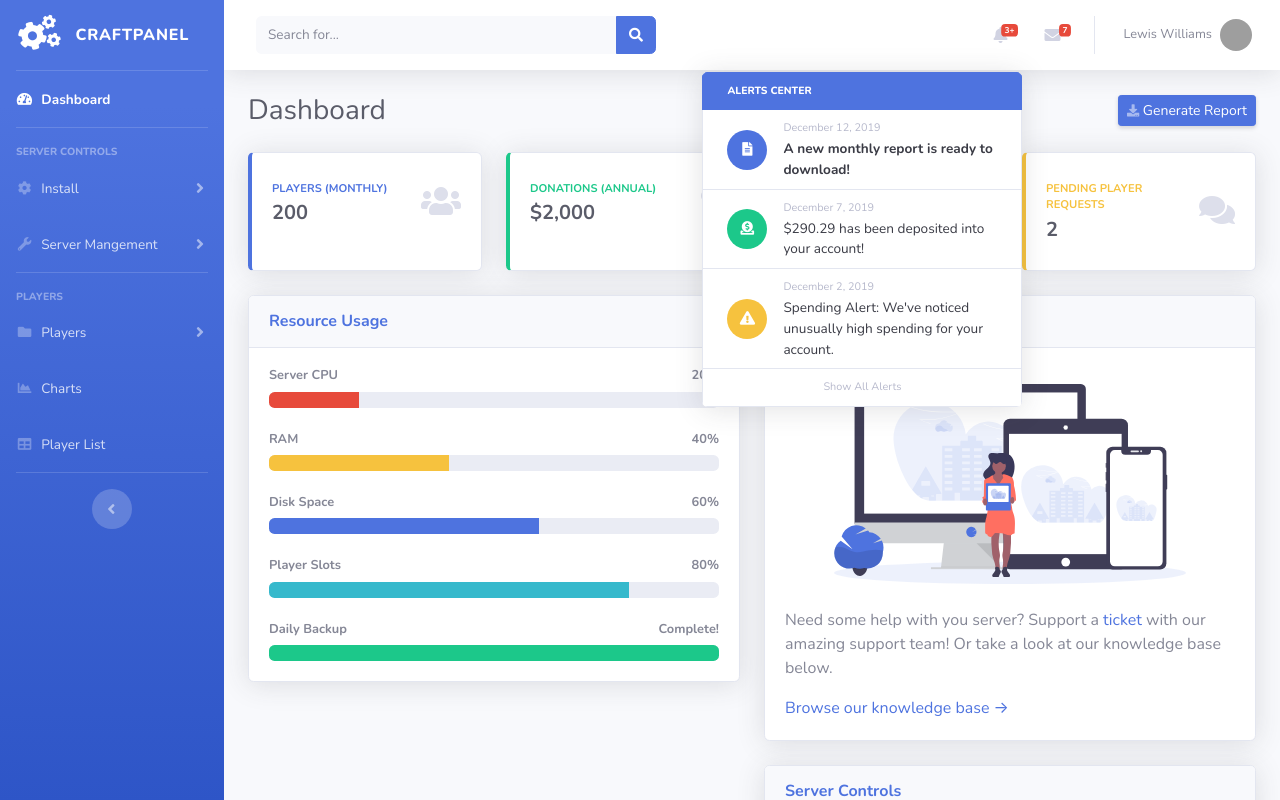
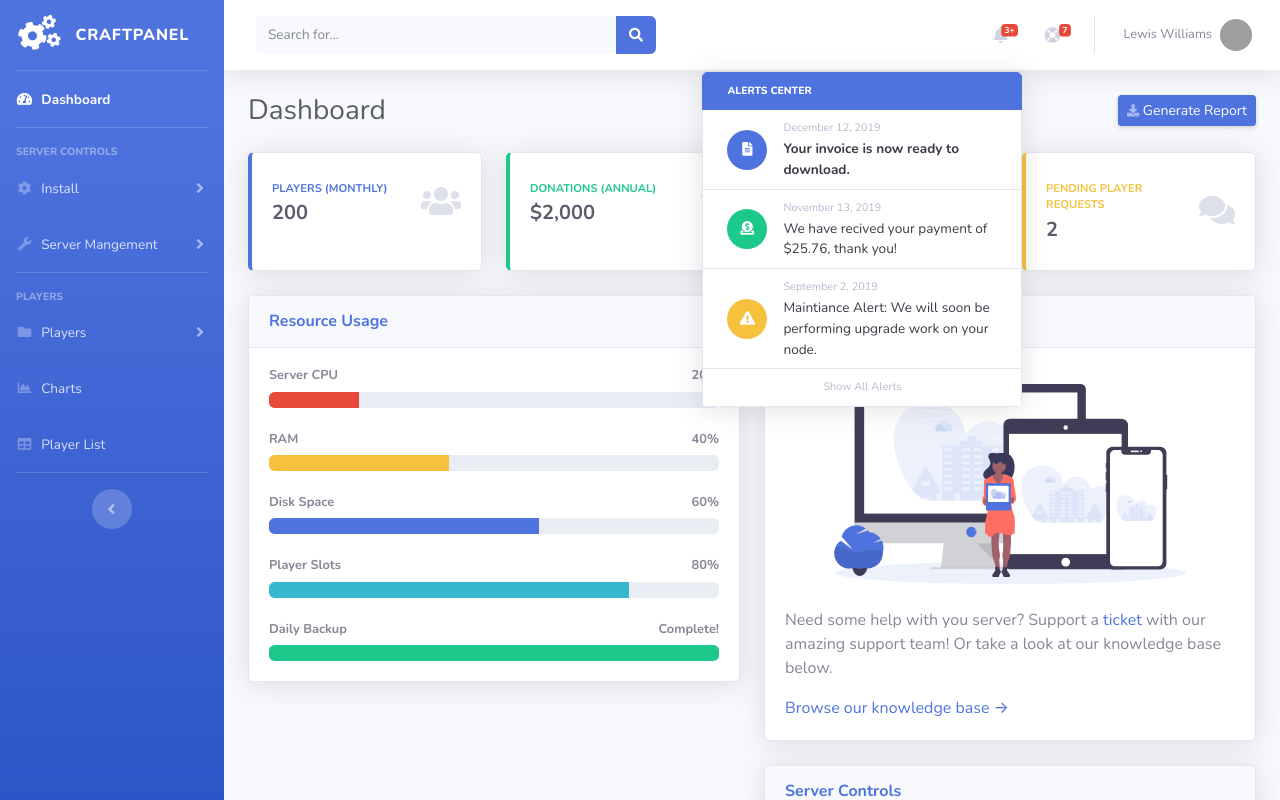
Before and after one commit to LDWme/Craft-Panel, a website with bundled scripts: page index.html in a window 1280 px wide. Both pictures are taken after a click on the button "3+". Shown: the top 800 px of the page. Built offline with nearby package versions, Linux system fonts and the light colour scheme; grey boxes are pictures that could not be loaded.

Commit message:
Updated alerts and support centre
Updated the alerts and support centre to show better examples of what they will be used for.

```diff
--- a/index.html
+++ b/index.html
@@ -207,7 +207,7 @@
                   </div>
                   <div>
                     <div class="small text-gray-500">December 12, 2019</div>
-                    <span class="font-weight-bold">A new monthly report is ready to download!</span>
+                    <span class="font-weight-bold">Your invoice is now ready to download.</span>
                   </div>
                 </a>
                 <a class="dropdown-item d-flex align-items-center" href="#">
@@ -217,8 +217,8 @@
                     </div>
                   </div>
                   <div>
-                    <div class="small text-gray-500">December 7, 2019</div>
-                    $290.29 has been deposited into your account!
+                    <div class="small text-gray-500">November 13, 2019</div>
+                    We have recived your payment of $25.76, thank you!
                   </div>
                 </a>
                 <a class="dropdown-item d-flex align-items-center" href="#">
@@ -228,8 +228,8 @@
                     </div>
                   </div>
                   <div>
-                    <div class="small text-gray-500">December 2, 2019</div>
-                    Spending Alert: We've noticed unusually high spending for your account.
+                    <div class="small text-gray-500">September 2, 2019</div>
+                    Maintiance Alert: We will soon be performing upgrade work on your node.
                   </div>
                 </a>
                 <a class="dropdown-item text-center small text-gray-500" href="#">Show All Alerts</a>
@@ -239,7 +239,7 @@
             <!-- Nav Item - Messages -->
             <li class="nav-item dropdown no-arrow mx-1">
               <a class="nav-link dropdown-toggle" href="#" id="messagesDropdown" role="button" data-toggle="dropdown" aria-haspopup="true" aria-expanded="false">
-                <i class="fas fa-envelope fa-fw"></i>
+                <i class="fas fa-life-ring fa-fw"></i>
                 <!-- Counter - Messages -->
                 <span class="badge badge-danger badge-counter">7</span>
               </a>
@@ -254,7 +254,7 @@
                     <div class="status-indicator bg-success"></div>
                   </div>
                   <div class="font-weight-bold">
-                    <div class="text-truncate">Hi there! I am wondering if you can help me with a problem I've been having.</div>
+                    <div class="text-truncate">Hi there! I have checked over your invoice and all appears correct.</div>
                     <div class="small text-gray-500">Emily Fowler · 58m</div>
                   </div>
                 </a>
@@ -264,7 +264,7 @@
                     <div class="status-indicator"></div>
                   </div>
                   <div>
-                    <div class="text-truncate">I have the photos that you ordered last month, how would you like them sent to you?</div>
+                    <div class="text-truncate">Hello, we found an issue with the essnetials plugin and updated this to resolve it for you.</div>
                     <div class="small text-gray-500">Jae Chun · 1d</div>
                   </div>
                 </a>
@@ -274,7 +274,7 @@
                     <div class="status-indicator bg-warning"></div>
                   </div>
                   <div>
-                    <div class="text-truncate">Last month's report looks great, I am very happy with the progress so far, keep up the good work!</div>
+                    <div class="text-truncate">Hi, the issue is now resolved for you. Thanks!</div>
                     <div class="small text-gray-500">Morgan Alvarez · 2d</div>
                   </div>
                 </a>
@@ -284,7 +284,7 @@
                     <div class="status-indicator bg-success"></div>
                   </div>
                   <div>
-                    <div class="text-truncate">Am I a good boy? The reason I ask is because someone told me that people say this to all dogs, even if they aren't good...</div>
+                    <div class="text-truncate">Please can you try re generating the config file again and let us know what happens?</div>
                     <div class="small text-gray-500">Chicken the Dog · 2w</div>
                   </div>
                 </a>
```
